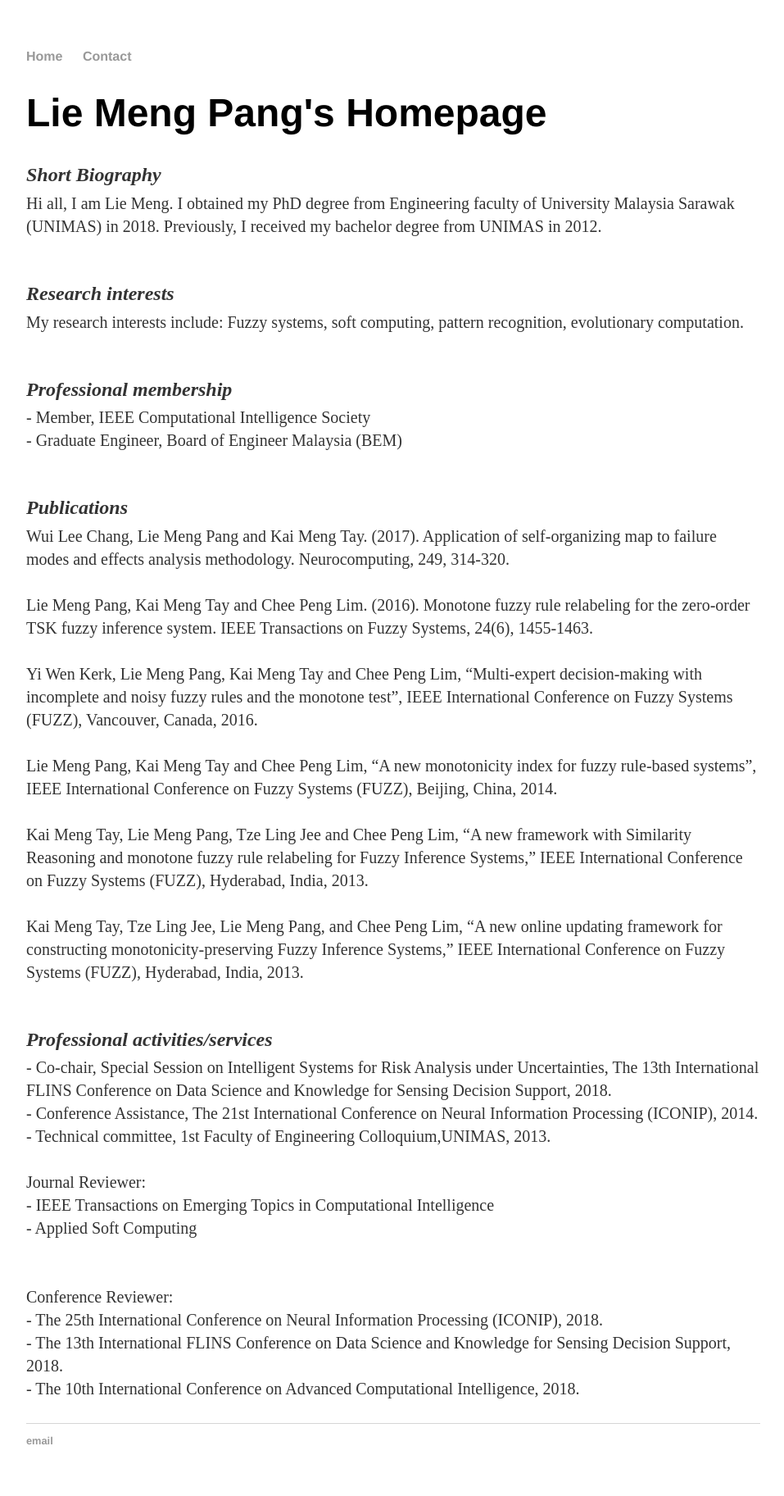
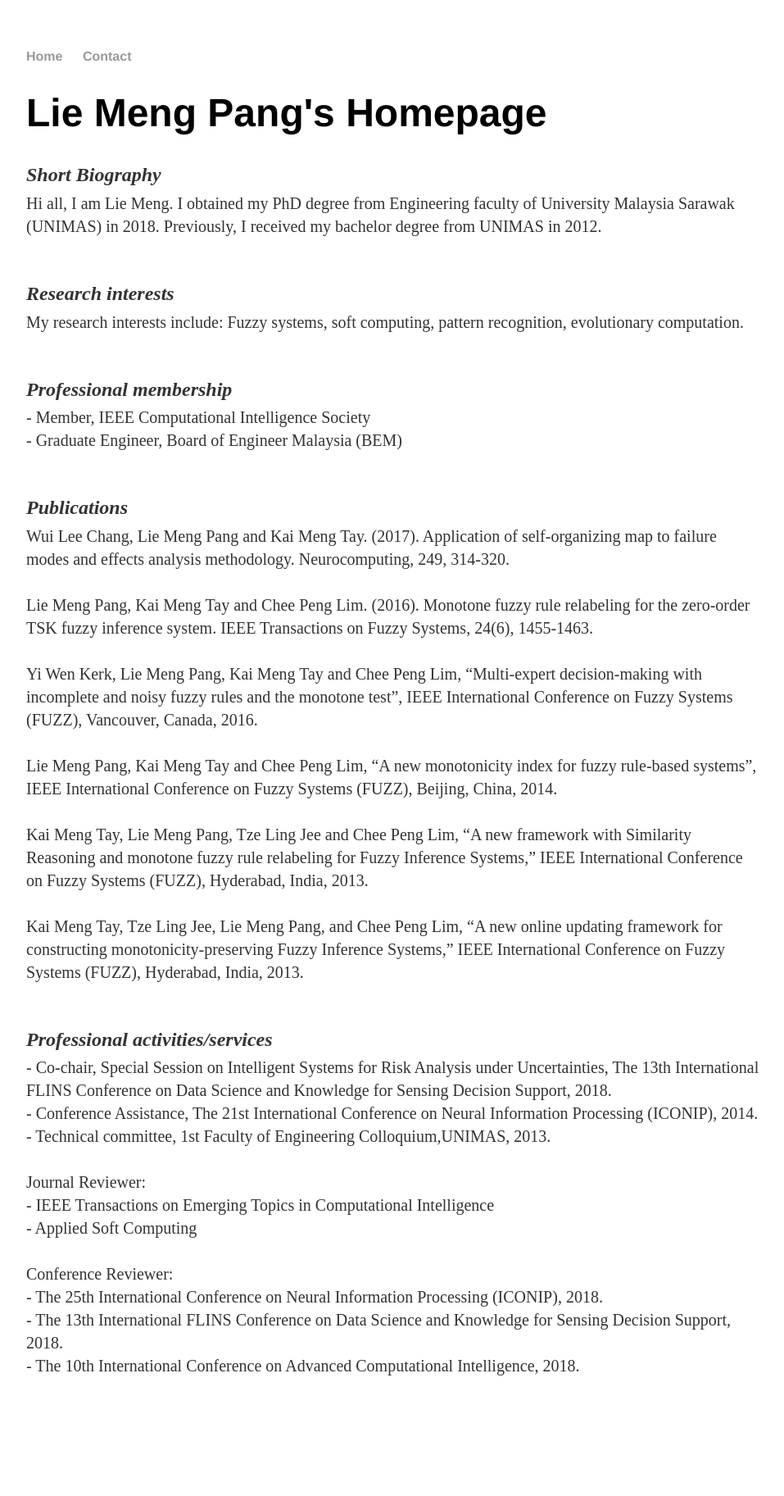
Before and after one commit to lymin1206/test.github.io, a Jekyll site: the page index.html, which Jekyll copies as it is, in a window 1280 px wide. Shown: the whole page at 82% size, without its empty margins (160-1117 px from the left). Built offline with Jekyll 4.4.1, drawn with Linux system fonts in a browser that asks for light colours; after the commit the page ends 1768 px from its top, so only the background shows below that.

Commit message:
Update index.html

```diff
--- a/index.html
+++ b/index.html
@@ -57,7 +57,7 @@
 
 			Journal Reviewer:<br>
 			- IEEE Transactions on Emerging Topics in Computational Intelligence <br>
-			- Applied Soft Computing <br><br><br>
+			- Applied Soft Computing <br><br>
 
 			Conference Reviewer:<br>
 			- The 25th International Conference on Neural Information Processing (ICONIP), 2018. <br>
@@ -66,13 +66,8 @@
 
 
 
-
     		</div><!-- /.blurb -->
 		</div><!-- /.container -->
-		<footer>
-    		<ul>
-        		<li><a href="mailto:plm_1206@hotmail.my">email</a></li>
-			</ul>
-		</footer>
+
 	</body>
 </html>
```
